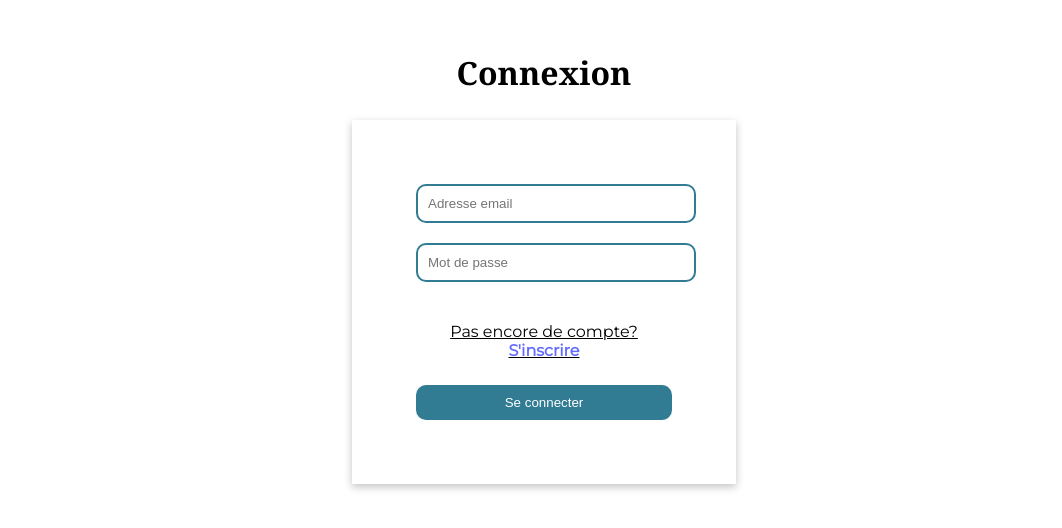
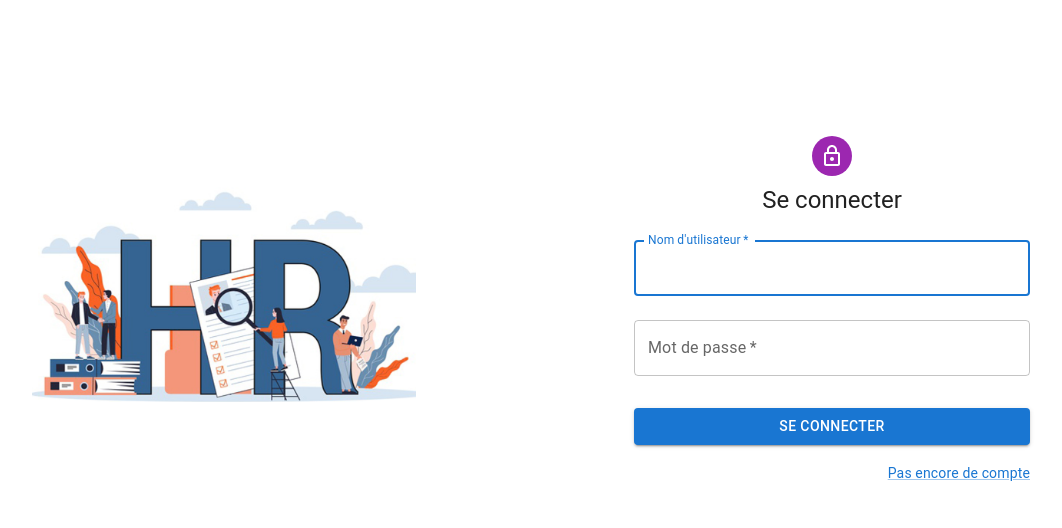
Before and after one commit to Nante1905/rh-frontend, a React (Vite) app: page /login in a window 1280 px wide. Shown: the top 528 px of the page, without its empty margins (96-1158 px from the left). Built offline with nearby package versions, Linux system fonts and the light colour scheme.

Commit message:
feat: [login] implement login component and jwt handler

```diff
--- a/src/components/annonce/annonce-root/annonceRoot.component.tsx
+++ b/src/components/annonce/annonce-root/annonceRoot.component.tsx
@@ -2,8 +2,7 @@ import { useEffect, useState } from "react";
 import Annonce from "../annonce-card/annonce.component";
 import "./annonceRoot.component.scss";
 import { JobDetail } from "../../form-annonce/types/JobCriteria";
-import axios from "axios";
-import { env } from "../../../env";
+import { http } from "../../../interceptors/requestInterceptor";
 
 const AnnonceRoot = () => {
   // const annoncesData = [
@@ -36,8 +35,8 @@ const AnnonceRoot = () => {
   const [annonces, setAnnonces] = useState<JobDetail[]>([]);
 
   useEffect(() => {
-    axios
-      .get(`${env.apiUrl}/job`)
+    http
+      .get(`/job`)
       .then((res) => {
         console.log(res);
         setAnnonces(res.data.jobs);
--- /dev/null
+++ b/src/components/auth/SignIn.component.tsx
@@ -0,0 +1,122 @@
+import * as React from "react";
+import Avatar from "@mui/material/Avatar";
+import Button from "@mui/material/Button";
+import CssBaseline from "@mui/material/CssBaseline";
+import TextField from "@mui/material/TextField";
+import Link from "@mui/material/Link";
+import Grid from "@mui/material/Grid";
+import Box from "@mui/material/Box";
+import LockOutlinedIcon from "@mui/icons-material/LockOutlined";
+import Typography from "@mui/material/Typography";
+import Container from "@mui/material/Container";
+import { createTheme, ThemeProvider } from "@mui/material/styles";
+
+import "./Signin.component.scss";
+import { Auth } from "../../types/AuthInterface";
+import { authenticate } from "../../services/authentication.service";
+import { useState } from "react";
+import { Alert, Snackbar } from "@mui/material";
+
+// TODO remove, this demo shouldn't need to reset the theme.
+const defaultTheme = createTheme();
+
+export default function SignIn() {
+  const [errMessage, setErrMessage] = useState("");
+
+  const handleSubmit = (event: React.FormEvent<HTMLFormElement>) => {
+    event.preventDefault();
+    const data = new FormData(event.currentTarget);
+    const authData: Auth = {
+      username: data.get("username")!.toString(),
+      password: data.get("password")!.toString(),
+    };
+
+    authenticate(
+      authData,
+      (token: string) => sessionStorage.setItem("token", token),
+      (err: string) => setErrMessage(err)
+    );
+  };
+
+  return (
+    <ThemeProvider theme={defaultTheme}>
+      <div className="login_main-container">
+        <div className="login_left-container">
+          <img src="/img/login-banner.jpg" alt="" />
+        </div>
+        <div className="login_right-container">
+          <Container component="main" maxWidth="xs">
+            <CssBaseline />
+            <Box
+              sx={{
+                marginTop: 8,
+                display: "flex",
+                flexDirection: "column",
+                alignItems: "center",
+              }}
+            >
+              <Avatar sx={{ m: 1, bgcolor: "secondary.main" }}>
+                <LockOutlinedIcon />
+              </Avatar>
+              <Typography component="h1" variant="h5">
+                Se connecter
+              </Typography>
+              <Box
+                component="form"
+                onSubmit={handleSubmit}
+                noValidate
+                sx={{ mt: 1 }}
+              >
+                <TextField
+                  margin="normal"
+                  required
+                  fullWidth
+                  id="email"
+                  label="Nom d'utilisateur"
+                  name="username"
+                  autoComplete="username"
+                  autoFocus
+                />
+                <TextField
+                  margin="normal"
+                  required
+                  fullWidth
+                  name="password"
+                  label="Mot de passe"
+                  type="password"
+                  id="password"
+                  autoComplete="current-password"
+                />
+                <Button
+                  type="submit"
+                  fullWidth
+                  variant="contained"
+                  sx={{ mt: 3, mb: 2 }}
+                >
+                  Se connecter
+                </Button>
+                <Grid container>
+                  <Grid item xs></Grid>
+                  <Grid item>
+                    <Link href="#" variant="body2">
+                      {"Pas encore de compte"}
+                    </Link>
+                  </Grid>
+                </Grid>
+              </Box>
+            </Box>
+          </Container>
+        </div>
+      </div>
+      <Snackbar open={errMessage !== ""} onClose={() => setErrMessage("")}>
+        <Alert
+          severity="error"
+          sx={{ width: "100%" }}
+          onClose={() => setErrMessage("")}
+        >
+          Identifiants invalides.
+        </Alert>
+      </Snackbar>
+    </ThemeProvider>
+  );
+}
--- /dev/null
+++ b/src/components/auth/Signin.component.scss
@@ -0,0 +1,22 @@
+.login {
+  &_main-container {
+    display: grid;
+    grid-template-columns: 50% 50%;
+    align-items: center;
+    padding-top: 5%;
+  }
+
+  &_left-container {
+    display: flex;
+    justify-content: center;
+    img {
+      width: 60%;
+    }
+  }
+
+  &_right-container {
+    display: flex;
+    justify-content: center;
+    padding-right: 10%;
+  }
+}
--- a/src/components/login/login.component.scss
+++ b/src/components/login/login.component.scss
@@ -1,10 +1,9 @@
 .login {
-
   h1 {
     text-align: center;
     margin-bottom: 2%;
     margin-top: 4%;
-      font-family: Georgia, 'Popplins', sans-serif;
+    font-family: Georgia, "Popplins", sans-serif;
   }
 
   form {
@@ -15,20 +14,10 @@
     box-shadow: 0px 3px 8px rgba(0, 0, 0, 0.24);
   }
 
-
-    input {
-        margin-top: 0px;
-      width: 100%;
-      border: 2px solid #317B93;
-      border-radius: 10px;
-      padding: 10px;
-      margin-bottom: 20px;
-    }
-
   button {
     width: 100%;
     padding: 10px;
-      background-color: #317B93;
+    background-color: #317b93;
     color: white;
     border: none;
     border-radius: 10px;
@@ -36,19 +25,17 @@
     cursor: pointer;
   }
   p {
-
     text-align: center;
     margin: 20px 0 15px;
     text-decoration: underline;
   }
 
-    p a{
-
+  p a {
     text-decoration: none;
     font-weight: 600;
   }
 
-    p a:hover{
+  p a:hover {
     text-decoration: underline;
   }
 }
--- a/src/components/login/login.component.tsx
+++ b/src/components/login/login.component.tsx
@@ -1,6 +1,7 @@
 // import { useState } from 'react';
-import {FormEvent } from "react";
+import { FormEvent } from "react";
 import "./login.component.scss";
+import { TextField } from "@mui/material";
 
 const Login = () => {
   // const [email, setEmail] = useState('');
@@ -29,17 +30,27 @@ const Login = () => {
         <div className="ensemble">
           <form onSubmit={handleSubmit}>
             <div className="login_input">
-            <input type="email" id="email" placeholder="Adresse email" />
+              <TextField
+                type="text"
+                name="username"
+                placeholder="Nom d'utilisateur"
+              />
             </div>
             <div className="login_input">
-            <input type="password" id="password" placeholder="Mot de passe" />
+              <TextField
+                type="password"
+                name="password"
+                placeholder="Mot de passe"
+              />
             </div>
             <div className="register-link">
               <p>
                 Pas encore de compte?<a href="inscription">S'inscrire</a>
               </p>
             </div>
-          <button className="btn" type="submit">Se connecter</button>
+            <button className="btn" type="submit">
+              Se connecter
+            </button>
           </form>
         </div>
       </div>
--- /dev/null
+++ b/src/interceptors/requestInterceptor.ts
@@ -0,0 +1,20 @@
+import axios, { InternalAxiosRequestConfig } from "axios";
+import { env } from "../env";
+
+export const http = axios.create({
+  baseURL: env.apiUrl,
+});
+
+http.interceptors.request.use(
+  (
+    // eslint-disable-next-line @typescript-eslint/no-explicit-any
+    config: InternalAxiosRequestConfig<any>
+  ) => {
+    const token = sessionStorage.getItem("token");
+    if (token) {
+      config.headers.Authorization = "Bearer " + token;
+    }
+    return config;
+  },
+  (err) => Promise.reject(err)
+);
--- a/src/main.tsx
+++ b/src/main.tsx
@@ -9,14 +9,13 @@ import { ThemeProvider } from "@emotion/react";
 import { createTheme } from "@mui/material";
 import JobInfo from "./components/form-annonce/job-info/job-info.component.tsx";
 import JobRequirement from "./components/form-annonce/job-requirement/job-requirement.component.tsx";
-import Login from "./components/login/login.component.tsx";
 import AnnonceRoot from "./components/annonce/annonce-root/annonceRoot.component.tsx";
 import QuestionnairePage from "./pages/Questionnaire/QuestionnairePage.tsx";
 import HomePage from "./pages/frontoffice/HomePage.tsx";
 import FormCv from "./components/form-cv/form-cv.tsx";
 import BackOffice from "./pages/backoffice/BackOffice.tsx";
 import HomeBackOffice from "./components/back-office/home/Home-back-office.component.tsx";
-
+import SignIn from "./components/auth/SignIn.component.tsx";
 const routes = createBrowserRouter([
   {
     path: "/",
@@ -40,7 +39,7 @@ const routes = createBrowserRouter([
       },
       {
         path: "/login",
-        element: <Login />,
+        element: <SignIn />,
       },
       {
         path: "/annonce",
--- /dev/null
+++ b/src/services/authentication.service.ts
@@ -0,0 +1,26 @@
+import axios, { AxiosResponse } from "axios";
+import { Auth, AuthResponse } from "../types/AuthInterface";
+import { env } from "../env";
+
+// eslint-disable-next-line @typescript-eslint/no-explicit-any
+const handleResponse = (res: AxiosResponse, accept: any, reject: any) => {
+  const data: AuthResponse = {
+    OK: res.data?.OK,
+    token: res.data?.token,
+    err: res.data?.err,
+  };
+
+  if (data.OK) {
+    accept(data.token);
+  } else {
+    reject(data.err);
+  }
+};
+
+// eslint-disable-next-line @typescript-eslint/no-explicit-any
+export const authenticate = (auth: Auth, accept: any, reject: any) => {
+  axios
+    .post(`${env.apiUrl}/auth/login`, auth)
+    .then((res) => handleResponse(res, accept, reject))
+    .catch((err) => reject(err));
+};
--- /dev/null
+++ b/src/types/AuthInterface.ts
@@ -0,0 +1,10 @@
+export interface Auth {
+  username: string;
+  password: string;
+}
+
+export interface AuthResponse {
+  OK: boolean;
+  token: string;
+  err: string;
+}
```
Also changed, not shown: public/img/login-banner.jpg (added). Lines whose indentation alone changed are shown as unchanged.
